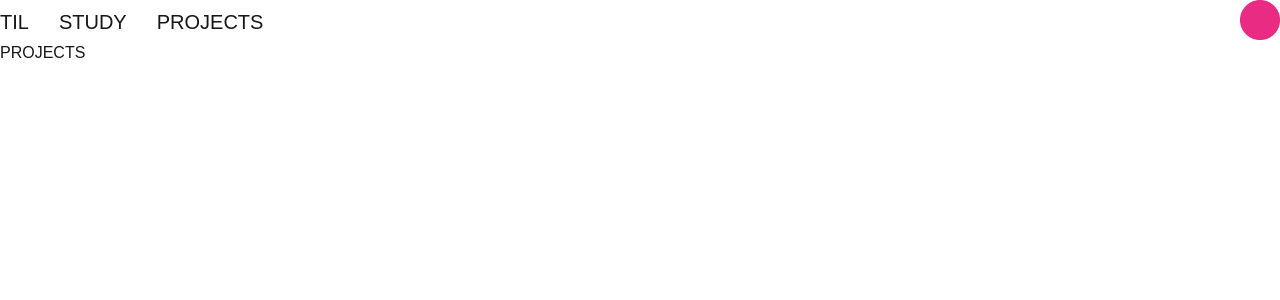
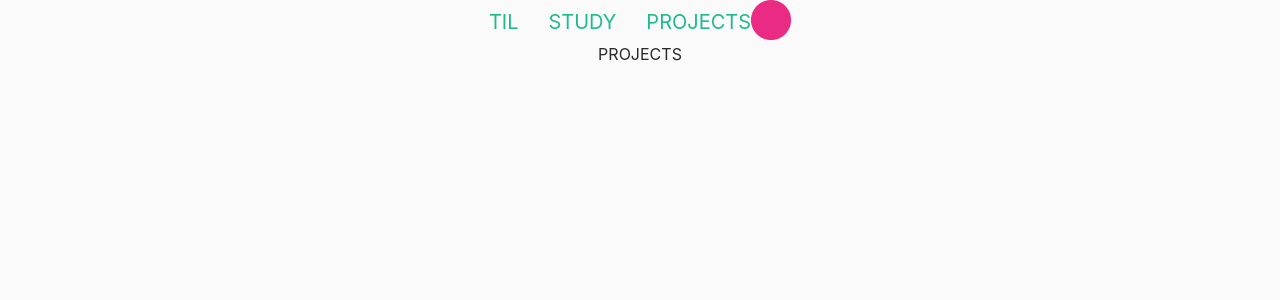
Before and after one commit to nahyukk/mag-devlog, a Next.js app: page /PROJECTS in a window 1280 px wide. Shown: the top 300 px of the page. Built offline with nearby package versions, Linux system fonts and the light colour scheme.

Commit message:
💄 modified general CSS

```diff
--- a/app/globals.css
+++ b/app/globals.css
@@ -1,27 +1,64 @@
+/* 컬러 */
 :root {
-  --background: #ffffff;
-  --foreground: #171717;
+	--background-color: #FAFAFA;
+	--main-text-color: #2A2A2A;
+	--sub-text-color: #4F7F73;
+	--primary-color: #36D2A1;
+	--secondary-color: #5FE0B8;
+	--light-primary-color: #B3F4E4;
+	--link-color: #1DBB8E;
 }
 
+.dark {
+	--background-color: #2A2A2A;
+	--main-text-color: #FFFFFF;
+	--sub-text-color: #8FC4BB;
+	--primary-color: #36D2A1;
+	--secondary-color: #5FE0B8;
+	--light-primary-color: #2F4944;
+	--link-color: #4FE6C2;
+}
+
+/* 임시 작업용 */
 @media (prefers-color-scheme: dark) {
 	:root {
-    --background: #0a0a0a;
-    --foreground: #ededed;
+		--background-color: #FAFAFA;
+		--main-text-color: #2A2A2A;
+		--sub-text-color: #4F7F73;
+		--primary-color: #36D2A1;
+		--secondary-color: #5FE0B8;
+		--light-primary-color: #B3F4E4;
+		--link-color: #1DBB8E;
 	}
 }
 
+/* end */
+
+/* 폰트 */
+:root {
+	--font-baloo: 'Baloo 2', cursive;
+	--font-roboto-mono: 'Roboto Mono', monospace;
+	--font-default-mac: -apple-system, BlinkMacSystemFont, "Apple SD Gothic Neo", sans-serif;
+	--font-default-win: Segoe UI, sans-serif;
+}
+
+/* 스타일 */
 html,
 body {
 	max-width: 100vw;
 	overflow-x: hidden;
+	color: var(--main-text-color);
+	background: var(--background-color);
+	font-family: var(--font-default-mac);
+	-webkit-font-smoothing: antialiased;
+	-moz-osx-font-smoothing: grayscale;
 }
 
 body {
-  color: var(--foreground);
-  background: var(--background);
-  font-family: Arial, Helvetica, sans-serif;
-  -webkit-font-smoothing: antialiased;
-  -moz-osx-font-smoothing: grayscale;
+	display: flex;
+	flex-direction: column;
+	align-items: center;
+	justify-content: flex-start;
 }
 
 * {
@@ -31,7 +68,7 @@ body {
 }
 
 a {
-  color: inherit;
+	color: var(--link-color);
 	text-decoration: none;
 }
 
--- a/app/layout.jsx
+++ b/app/layout.jsx
@@ -4,8 +4,14 @@ import "./globals.css";
 export default function RootLayout({ children }) {
   return (
     <html lang="en">
+      <head>
+        <link
+          href="https://fonts.googleapis.com/css2?family=Baloo+2&family=Roboto+Mono&display=swap"
+          rel="stylesheet"
+        />
+      </head>
       <body>
-				<Navbar />
+        <Navbar />
         <main>{children}</main>
       </body>
     </html>
--- a/app/page.module.css
+++ /dev/null
@@ -1,168 +0,0 @@
-.page {
-  --gray-rgb: 0, 0, 0;
-  --gray-alpha-200: rgba(var(--gray-rgb), 0.08);
-  --gray-alpha-100: rgba(var(--gray-rgb), 0.05);
-
-  --button-primary-hover: #383838;
-  --button-secondary-hover: #f2f2f2;
-
-  display: grid;
-  grid-template-rows: 20px 1fr 20px;
-  align-items: center;
-  justify-items: center;
-  min-height: 100svh;
-  padding: 80px;
-  gap: 64px;
-  font-family: var(--font-geist-sans);
-}
-
-@media (prefers-color-scheme: dark) {
-  .page {
-    --gray-rgb: 255, 255, 255;
-    --gray-alpha-200: rgba(var(--gray-rgb), 0.145);
-    --gray-alpha-100: rgba(var(--gray-rgb), 0.06);
-
-    --button-primary-hover: #ccc;
-    --button-secondary-hover: #1a1a1a;
-  }
-}
-
-.main {
-  display: flex;
-  flex-direction: column;
-  gap: 32px;
-  grid-row-start: 2;
-}
-
-.main ol {
-  font-family: var(--font-geist-mono);
-  padding-left: 0;
-  margin: 0;
-  font-size: 14px;
-  line-height: 24px;
-  letter-spacing: -0.01em;
-  list-style-position: inside;
-}
-
-.main li:not(:last-of-type) {
-  margin-bottom: 8px;
-}
-
-.main code {
-  font-family: inherit;
-  background: var(--gray-alpha-100);
-  padding: 2px 4px;
-  border-radius: 4px;
-  font-weight: 600;
-}
-
-.ctas {
-  display: flex;
-  gap: 16px;
-}
-
-.ctas a {
-  appearance: none;
-  border-radius: 128px;
-  height: 48px;
-  padding: 0 20px;
-  border: none;
-  border: 1px solid transparent;
-  transition:
-    background 0.2s,
-    color 0.2s,
-    border-color 0.2s;
-  cursor: pointer;
-  display: flex;
-  align-items: center;
-  justify-content: center;
-  font-size: 16px;
-  line-height: 20px;
-  font-weight: 500;
-}
-
-a.primary {
-  background: var(--foreground);
-  color: var(--background);
-  gap: 8px;
-}
-
-a.secondary {
-  border-color: var(--gray-alpha-200);
-  min-width: 180px;
-}
-
-.footer {
-  grid-row-start: 3;
-  display: flex;
-  gap: 24px;
-}
-
-.footer a {
-  display: flex;
-  align-items: center;
-  gap: 8px;
-}
-
-.footer img {
-  flex-shrink: 0;
-}
-
-/* Enable hover only on non-touch devices */
-@media (hover: hover) and (pointer: fine) {
-  a.primary:hover {
-    background: var(--button-primary-hover);
-    border-color: transparent;
-  }
-
-  a.secondary:hover {
-    background: var(--button-secondary-hover);
-    border-color: transparent;
-  }
-
-  .footer a:hover {
-    text-decoration: underline;
-    text-underline-offset: 4px;
-  }
-}
-
-@media (max-width: 600px) {
-  .page {
-    padding: 32px;
-    padding-bottom: 80px;
-  }
-
-  .main {
-    align-items: center;
-  }
-
-  .main ol {
-    text-align: center;
-  }
-
-  .ctas {
-    flex-direction: column;
-  }
-
-  .ctas a {
-    font-size: 14px;
-    height: 40px;
-    padding: 0 16px;
-  }
-
-  a.secondary {
-    min-width: auto;
-  }
-
-  .footer {
-    flex-wrap: wrap;
-    align-items: center;
-    justify-content: center;
-  }
-}
-
-@media (prefers-color-scheme: dark) {
-  .logo {
-    filter: invert();
-  }
-}
```
Lines whose indentation alone changed are shown as unchanged.
